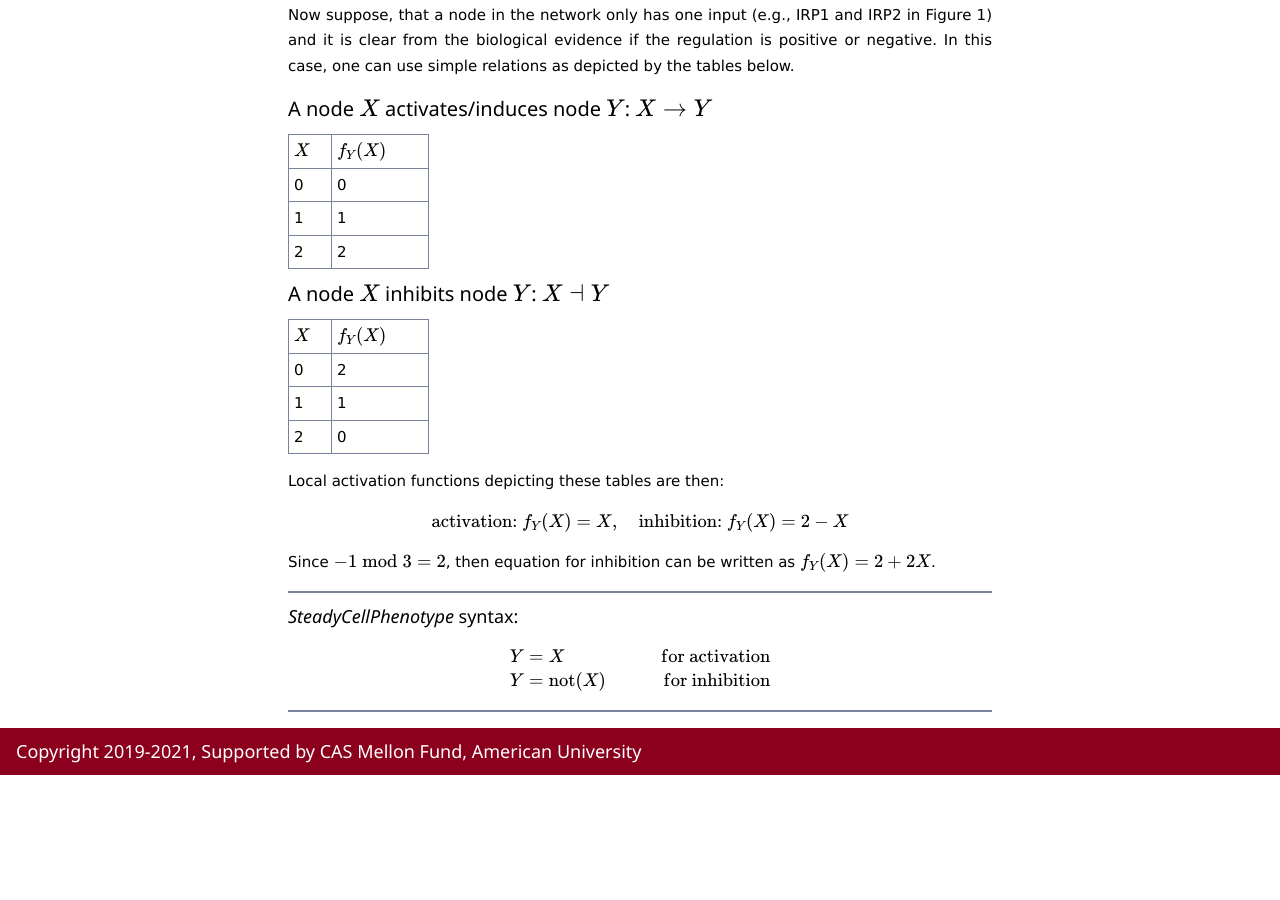
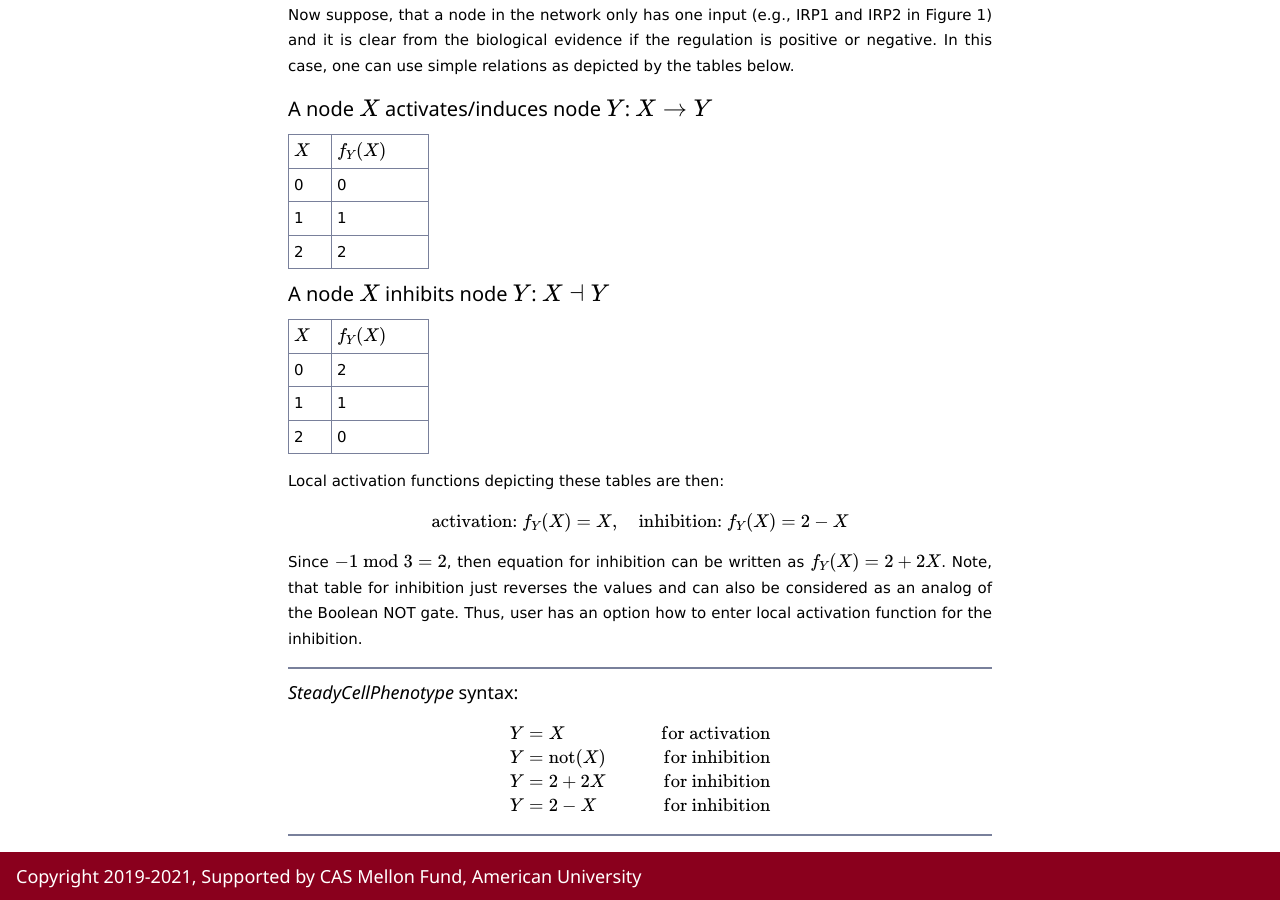
Before and after one commit to SteadyCellPhenotype/SteadyCellPhenotype.github.io, a Jekyll site: the page index.html, which Jekyll copies as it is, in a window 1280 px wide and 900 px high, scrolled down 1728 px. Built offline with Jekyll 4.4.1, drawn with Linux system fonts in a browser that asks for light colours; before the commit the page ends 2503 px from its top, so only the background shows below that.

Commit message:
Update index.html

```diff
--- a/index.html
+++ b/index.html
@@ -218,14 +218,16 @@
       \[
      \text{activation: } f_Y(X) = X,  \quad \text{inhibition: } f_Y(X) = 2-X
       \]
-      Since \(-1 \bmod 3 = 2\), then equation for inhibition can be written as \(f_Y(X) = 2+2X\).
+      Since \(-1 \bmod 3 = 2\), then equation for inhibition can be written as \(f_Y(X) = 2+2X\). Note, that table for inhibition just reverses the values and can also be considered as an analog of the Boolean NOT gate. Thus, user has an option how to enter local activation function for the inhibition.
       </p>
 
       <hr>
       <h5> <i> SteadyCellPhenotype</i> syntax: </h5>
       \begin{align}
       Y &= X \quad &\text{for activation} \\
-      Y &= \mathrm{not}(X) \quad &\text{for inhibition}
+      Y &= \mathrm{not}(X) \quad &\text{for inhibition}\\
+      Y &= 2+2X \quad &\text{for inhibition}\\
+      Y &= 2-X \quad &\text{for inhibition}
       \end{align}
       <hr>
 
```
